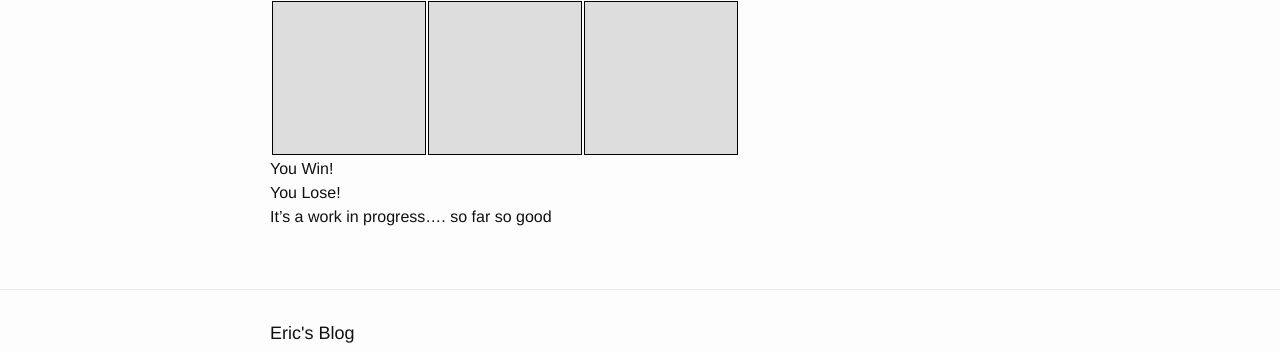
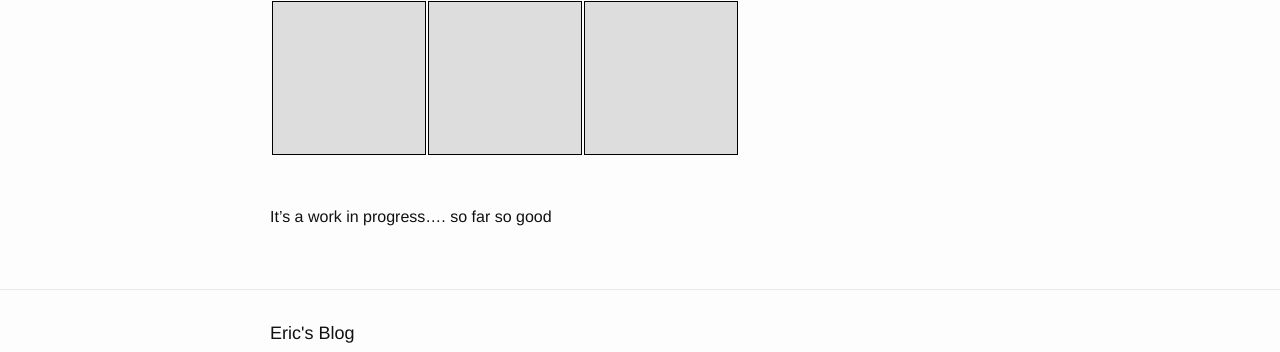
Before and after one commit to emuccino/emuccino.github.io, a Jekyll site: the page built from _posts/2018-01-17-tic-tac-toe.markdown, in a window 1280 px wide. Shown: the part 552-904 px from the top of the page. Built offline with Jekyll 4.4.1, drawn with Linux system fonts in a browser that asks for light colours; nearby versions of some CDN libraries.

Commit message:
Update post1.scss

```diff
--- a/_sass/post1.scss
+++ b/_sass/post1.scss
@@ -16,7 +16,7 @@
 	display: none;
 }
 
-.post1 .x.hidden {
+.post1 .hidden {
 	visibility: hidden;
 }
 
```
